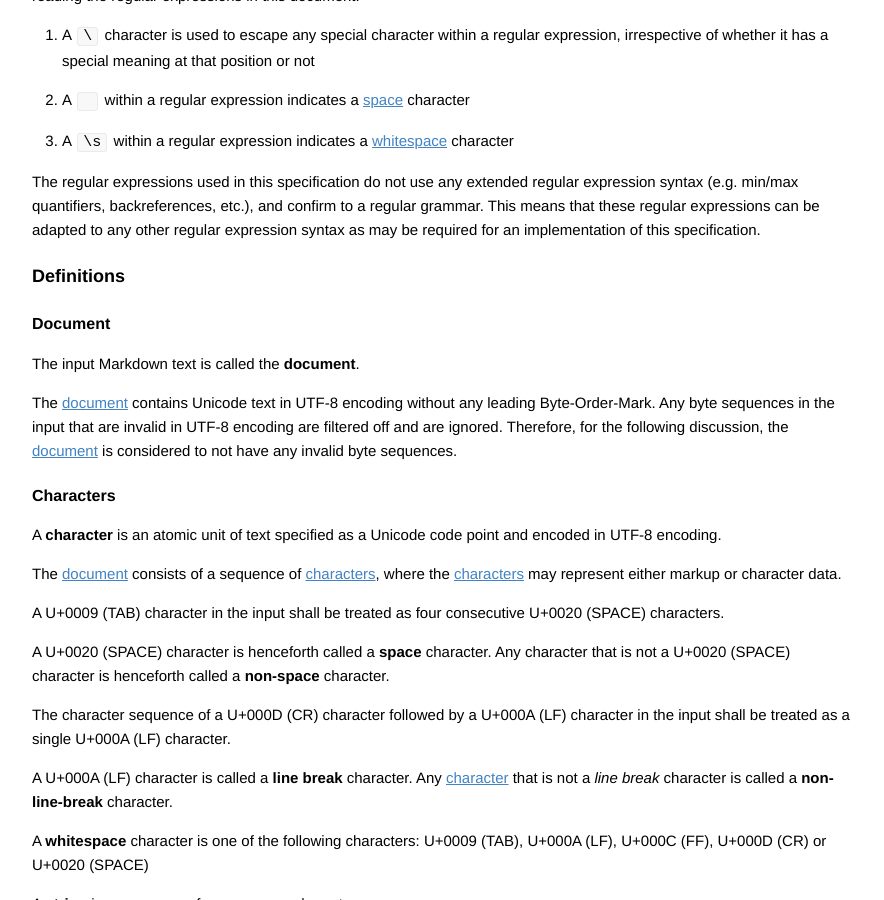
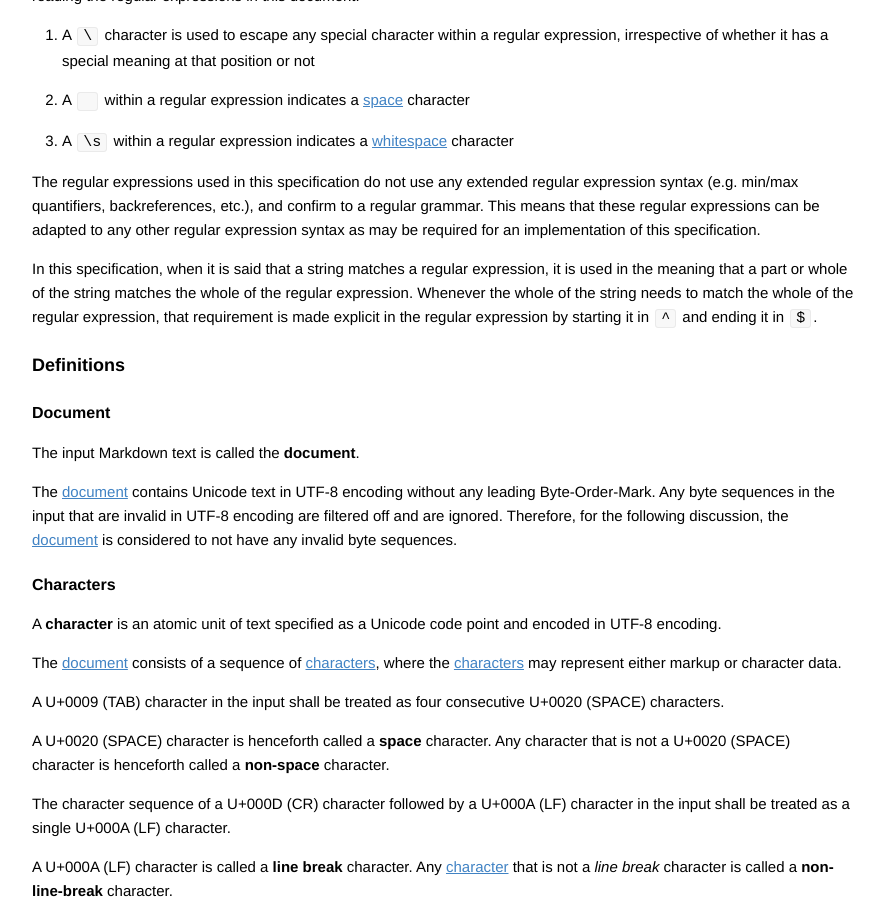
Before and after one commit to vfmd/vfmd-spec, a Jekyll site: the page built from specification.md, in a window 1280 px wide and 900 px high, scrolled down 2418 px. Shown: the whole window, without its empty margins (197-1081 px from the left). Built offline with Jekyll 4.4.1, drawn with Linux system fonts in a browser that asks for light colours; Markdown is read by kramdown in place of the engine named in the settings.

Commit message:
Make it explicit that matching a regexp implies partial matching

```diff
--- a/specification.md
+++ b/specification.md
@@ -126,6 +126,13 @@ extended regular expression syntax (e.g. min/max quantifiers,
 backreferences, etc.), and confirm to a regular grammar. This means that
 these regular expressions can be adapted to any other regular expression
 syntax as may be required for an implementation of this specification.
+
+In this specification, when it is said that a string matches a regular
+expression, it is used in the meaning that a part or whole of the string
+matches the whole of the regular expression. Whenever the whole of the
+string needs to match the whole of the regular expression, that
+requirement is made explicit in the regular expression by starting it in
+`^` and ending it in `$`.
 
 [PCRE syntax]: http://man.he.net/man3/pcrepattern
 
```
